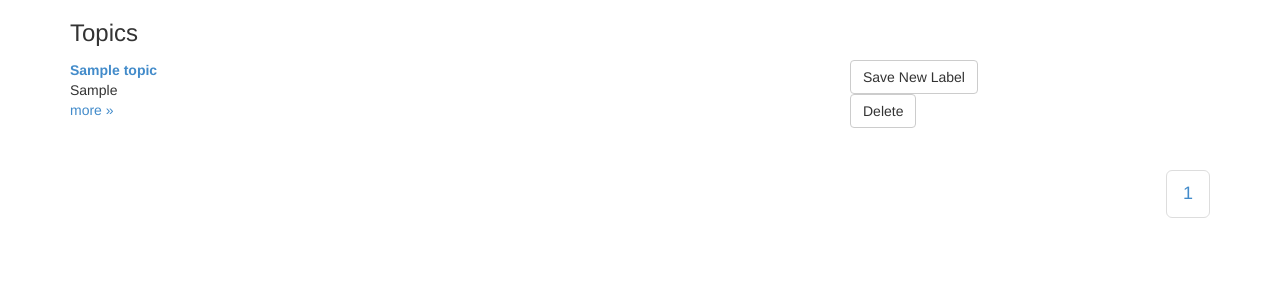
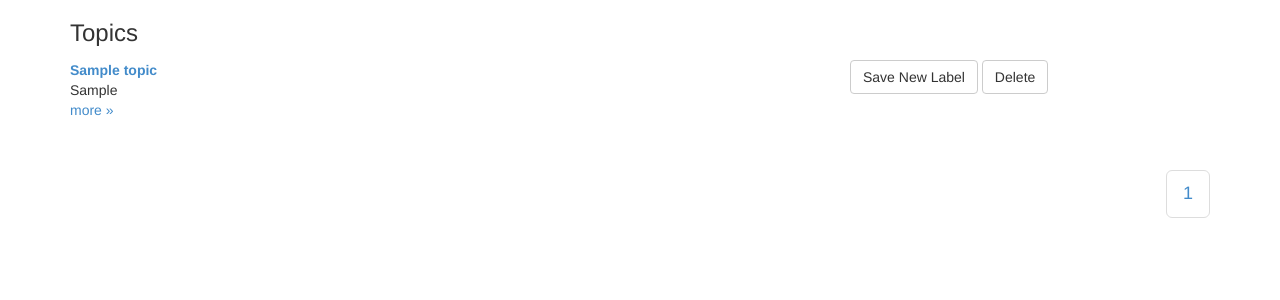
Before and after one commit to trevormunoz/kap_topics, a Flask app: page /topics in a window 1280 px wide. Shown: the top 300 px of the page. Run offline with Flask 2, Linux system fonts and the light colour scheme; tables that the repository leaves empty hold one stand-in row (values such as "Sample post"); some libraries are stand-ins or nearby versions.

Commit message:
Adjusting width of button column

```diff
--- a/templates/topics.html
+++ b/templates/topics.html
@@ -17,7 +17,7 @@
                                 <p class="hidden full-list">{{topic.terms_all}}</p>
                             </dd>
                         </div>
-                        <div class="col-md-2">
+                        <div class="col-md-4">
                             <a class="btn btn-default" role="button" href="#">Save New Label</a>
                             <a class="btn btn-default" role="button" href="#">Delete</a>
                         </div>
```
